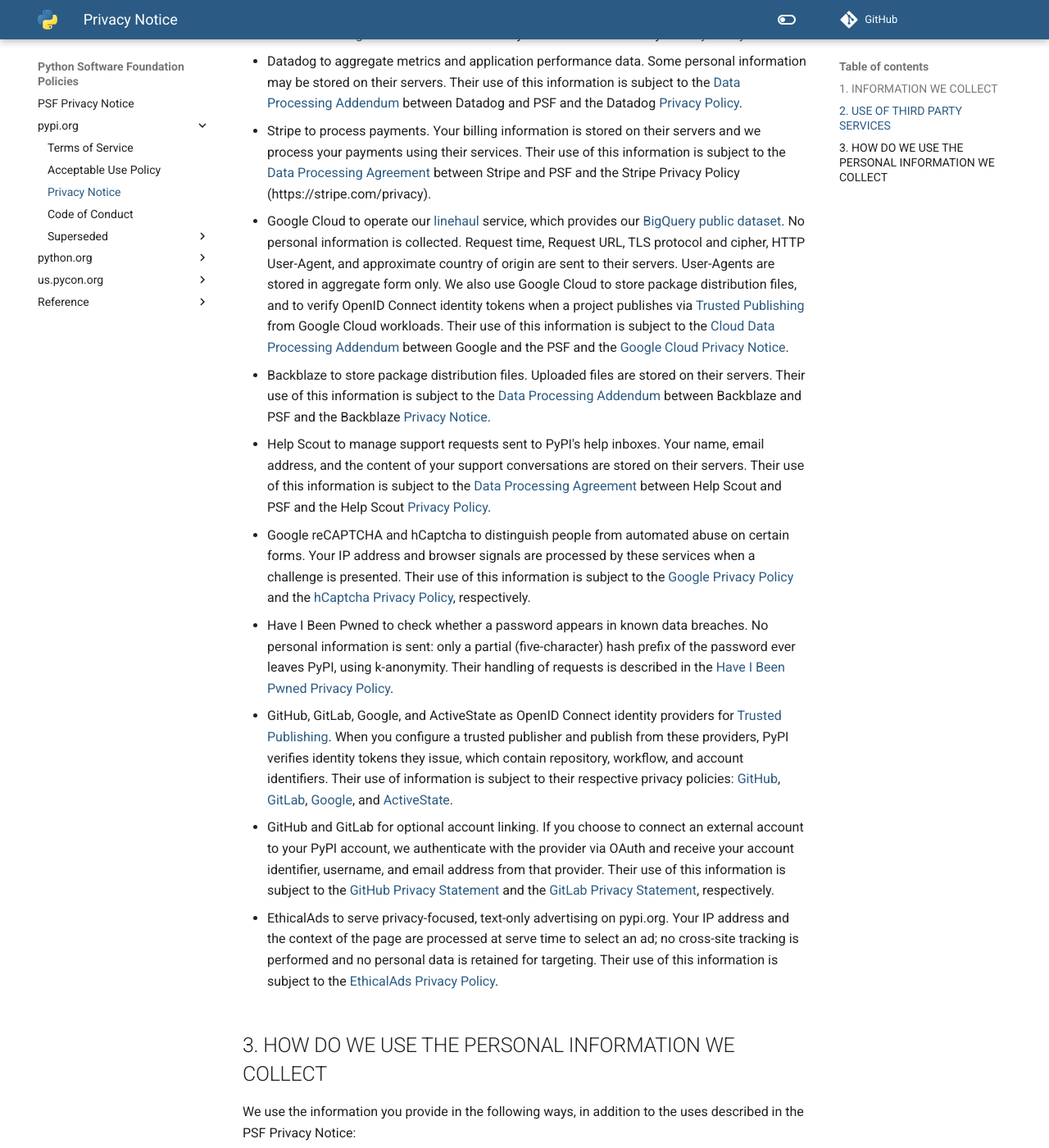
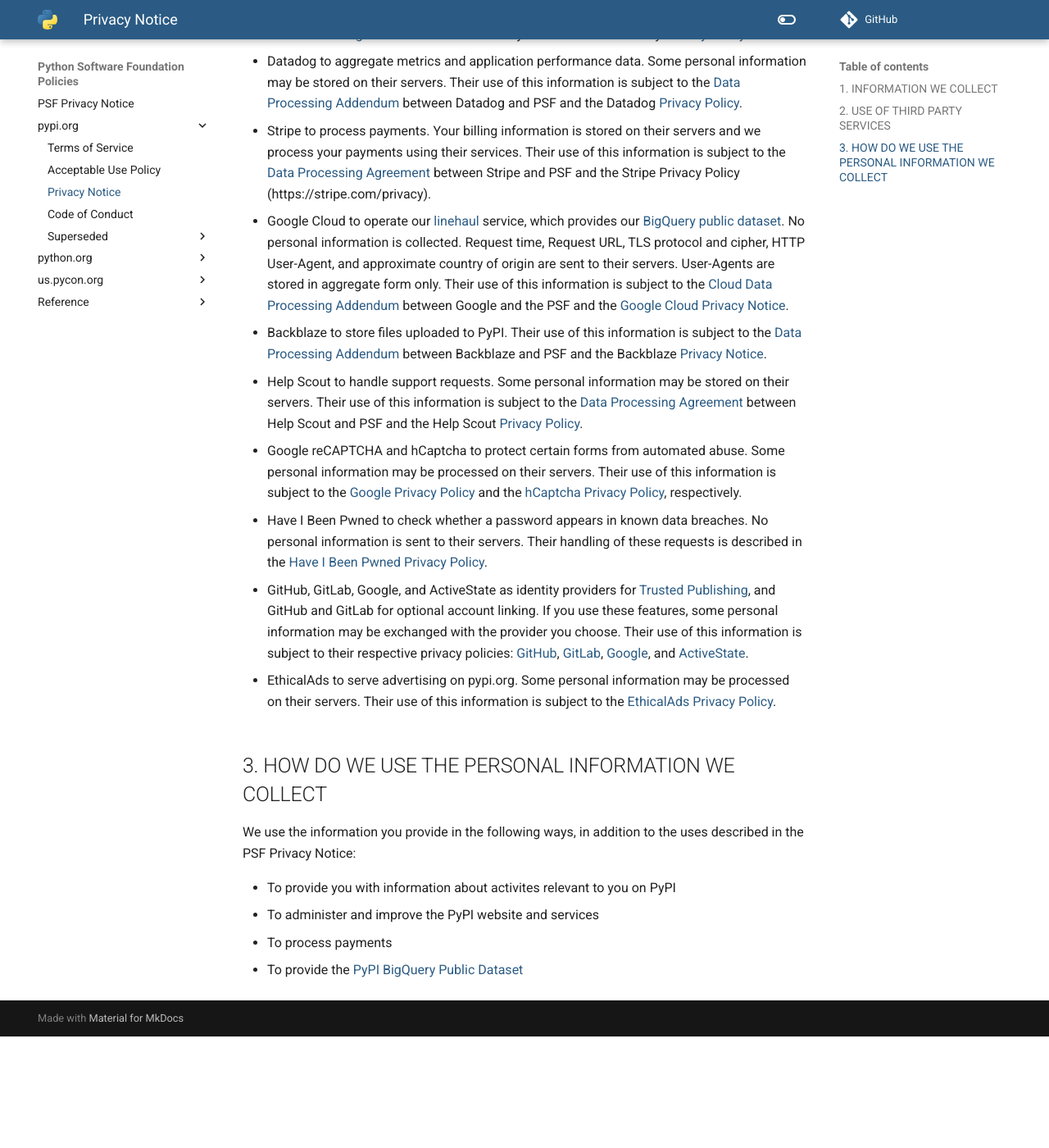
Before and after one commit to psf/policies, an MkDocs documentation site: the page built from docs/pypi.org/Privacy-Notice.md, in a window 1280 px wide and 1400 px high, scrolled down 1290 px. Shown: the whole window at 82% size. Built offline with MkDocs 1.6.1 and Material for MkDocs 9.7.7, drawn with Linux system fonts in a browser that asks for light colours; comment, search, counter and statistics services are not loaded; after the commit the page ends 2554 px from its top, so only the background shows below that; some of the changed text lies outside the part shown.

Commit message:
update scope and wording

```diff
--- a/docs/pypi.org/Privacy-Notice.md
+++ b/docs/pypi.org/Privacy-Notice.md
@@ -30,7 +30,7 @@
 
 The PSF uses some third party services to assist with operating online services supporting PyPI. Specifically, we use:
 
--   Amazon Web Services (AWS) to host the PyPI website and services, store uploaded files and account data, send transactional email, and serve DNS. We store your information on AWS servers. Their use of this information is subject to the [Data Processing Addendum](https://aws.amazon.com/blogs/security/aws-gdpr-data-processing-addendum/) between AWS and PSF and the AWS Privacy Notice (https://aws.amazon.com/privacy/).
+-   Amazon Web Services (AWS) to host the PyPI website and services. We store your information on AWS servers. Their use of this information is subject to the [Data Processing Addendum](https://aws.amazon.com/blogs/security/aws-gdpr-data-processing-addendum/) between AWS and PSF and the AWS Privacy Notice (https://aws.amazon.com/privacy/).
 
 -   Fastly to host the PyPI website and services. Your information transits their servers. Their use of this information is subject to the [Data Processing Terms](https://www.fastly.com/data-processing) between Fastly and PSF and the Fastly [Privacy Policy](https://www.fastly.com/privacy/).
 
@@ -40,21 +40,19 @@
 
 -   Stripe to process payments. Your billing information is stored on their servers and we process your payments using their services. Their use of this information is subject to the [Data Processing Agreement](https://stripe.com/legal/dpa) between Stripe and PSF and the Stripe Privacy Policy (https://stripe.com/privacy).
 
--   Google Cloud to operate our [linehaul](https://github.com/pypi/linehaul-cloud-function) service, which provides our [BigQuery public dataset](https://docs.pypi.org/api/bigquery/). No personal information is collected. Request time, Request URL, TLS protocol and cipher, HTTP User-Agent, and approximate country of origin are sent to their servers. User-Agents are stored in aggregate form only. We also use Google Cloud to store package distribution files, and to verify OpenID Connect identity tokens when a project publishes via [Trusted Publishing](https://docs.pypi.org/trusted-publishers/) from Google Cloud workloads. Their use of this information is subject to the [Cloud Data Processing Addendum](https://cloud.google.com/terms/data-processing-addendum) between Google and the PSF and the [Google Cloud Privacy Notice](https://cloud.google.com/terms/cloud-privacy-notice).
+-   Google Cloud to operate our [linehaul](https://github.com/pypi/linehaul-cloud-function) service, which provides our [BigQuery public dataset](https://docs.pypi.org/api/bigquery/). No personal information is collected. Request time, Request URL, TLS protocol and cipher, HTTP User-Agent, and approximate country of origin are sent to their servers. User-Agents are stored in aggregate form only. Their use of this information is subject to the [Cloud Data Processing Addendum](https://cloud.google.com/terms/data-processing-addendum) between Google and the PSF and the [Google Cloud Privacy Notice](https://cloud.google.com/terms/cloud-privacy-notice).
 
--   Backblaze to store package distribution files. Uploaded files are stored on their servers. Their use of this information is subject to the [Data Processing Addendum](https://www.backblaze.com/company/policy/dpa-for-eea-eu-residents) between Backblaze and PSF and the Backblaze [Privacy Notice](https://www.backblaze.com/company/policy/privacy).
+-   Backblaze to store files uploaded to PyPI. Their use of this information is subject to the [Data Processing Addendum](https://www.backblaze.com/company/policy/dpa-for-eea-eu-residents) between Backblaze and PSF and the Backblaze [Privacy Notice](https://www.backblaze.com/company/policy/privacy).
 
--   Help Scout to manage support requests sent to PyPI's help inboxes. Your name, email address, and the content of your support conversations are stored on their servers. Their use of this information is subject to the [Data Processing Agreement](https://www.helpscout.com/company/legal/dpa/) between Help Scout and PSF and the Help Scout [Privacy Policy](https://www.helpscout.com/company/legal/privacy/).
+-   Help Scout to handle support requests. Some personal information may be stored on their servers. Their use of this information is subject to the [Data Processing Agreement](https://www.helpscout.com/company/legal/dpa/) between Help Scout and PSF and the Help Scout [Privacy Policy](https://www.helpscout.com/company/legal/privacy/).
 
--   Google reCAPTCHA and hCaptcha to distinguish people from automated abuse on certain forms. Your IP address and browser signals are processed by these services when a challenge is presented. Their use of this information is subject to the [Google Privacy Policy](https://policies.google.com/privacy) and the [hCaptcha Privacy Policy](https://www.hcaptcha.com/privacy), respectively.
+-   Google reCAPTCHA and hCaptcha to protect certain forms from automated abuse. Some personal information may be processed on their servers. Their use of this information is subject to the [Google Privacy Policy](https://policies.google.com/privacy) and the [hCaptcha Privacy Policy](https://www.hcaptcha.com/privacy), respectively.
 
--   Have I Been Pwned to check whether a password appears in known data breaches. No personal information is sent: only a partial (five-character) hash prefix of the password ever leaves PyPI, using k-anonymity. Their handling of requests is described in the [Have I Been Pwned Privacy Policy](https://haveibeenpwned.com/Privacy).
+-   Have I Been Pwned to check whether a password appears in known data breaches. No personal information is sent to their servers. Their handling of these requests is described in the [Have I Been Pwned Privacy Policy](https://haveibeenpwned.com/Privacy).
 
--   GitHub, GitLab, Google, and ActiveState as OpenID Connect identity providers for [Trusted Publishing](https://docs.pypi.org/trusted-publishers/). When you configure a trusted publisher and publish from these providers, PyPI verifies identity tokens they issue, which contain repository, workflow, and account identifiers. Their use of information is subject to their respective privacy policies: [GitHub](https://docs.github.com/en/site-policy/privacy-policies/github-general-privacy-statement), [GitLab](https://about.gitlab.com/privacy/), [Google](https://policies.google.com/privacy), and [ActiveState](https://www.activestate.com/company/privacy-policy/).
+-   GitHub, GitLab, Google, and ActiveState as identity providers for [Trusted Publishing](https://docs.pypi.org/trusted-publishers/), and GitHub and GitLab for optional account linking. If you use these features, some personal information may be exchanged with the provider you choose. Their use of this information is subject to their respective privacy policies: [GitHub](https://docs.github.com/en/site-policy/privacy-policies/github-general-privacy-statement), [GitLab](https://about.gitlab.com/privacy/), [Google](https://policies.google.com/privacy), and [ActiveState](https://www.activestate.com/company/privacy-policy/).
 
--   GitHub and GitLab for optional account linking. If you choose to connect an external account to your PyPI account, we authenticate with the provider via OAuth and receive your account identifier, username, and email address from that provider. Their use of this information is subject to the [GitHub Privacy Statement](https://docs.github.com/en/site-policy/privacy-policies/github-general-privacy-statement) and the [GitLab Privacy Statement](https://about.gitlab.com/privacy/), respectively.
-
--   EthicalAds to serve privacy-focused, text-only advertising on pypi.org. Your IP address and the context of the page are processed at serve time to select an ad; no cross-site tracking is performed and no personal data is retained for targeting. Their use of this information is subject to the [EthicalAds Privacy Policy](https://www.ethicalads.io/privacy-policy/).
+-   EthicalAds to serve advertising on pypi.org. Some personal information may be processed on their servers. Their use of this information is subject to the [EthicalAds Privacy Policy](https://www.ethicalads.io/privacy-policy/).
 
 ## 3. HOW DO WE USE THE PERSONAL INFORMATION WE COLLECT
 
```
